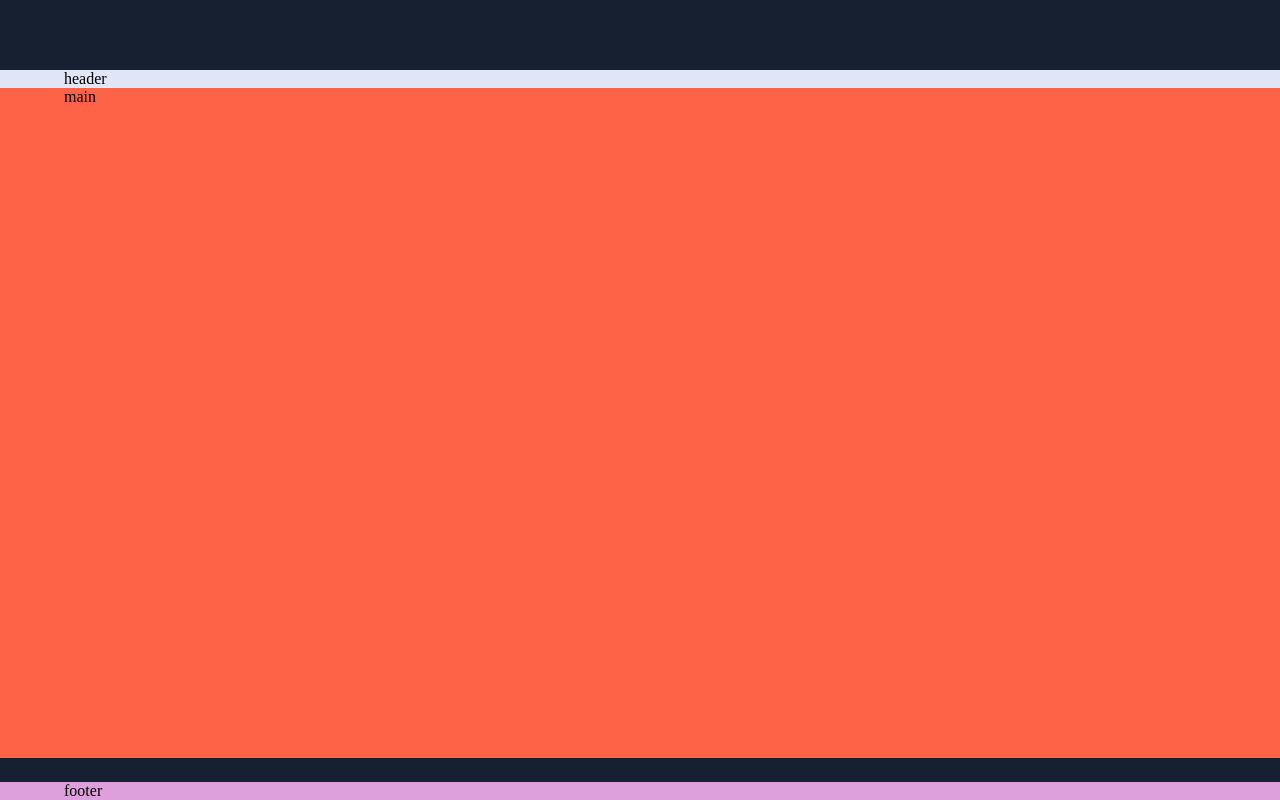
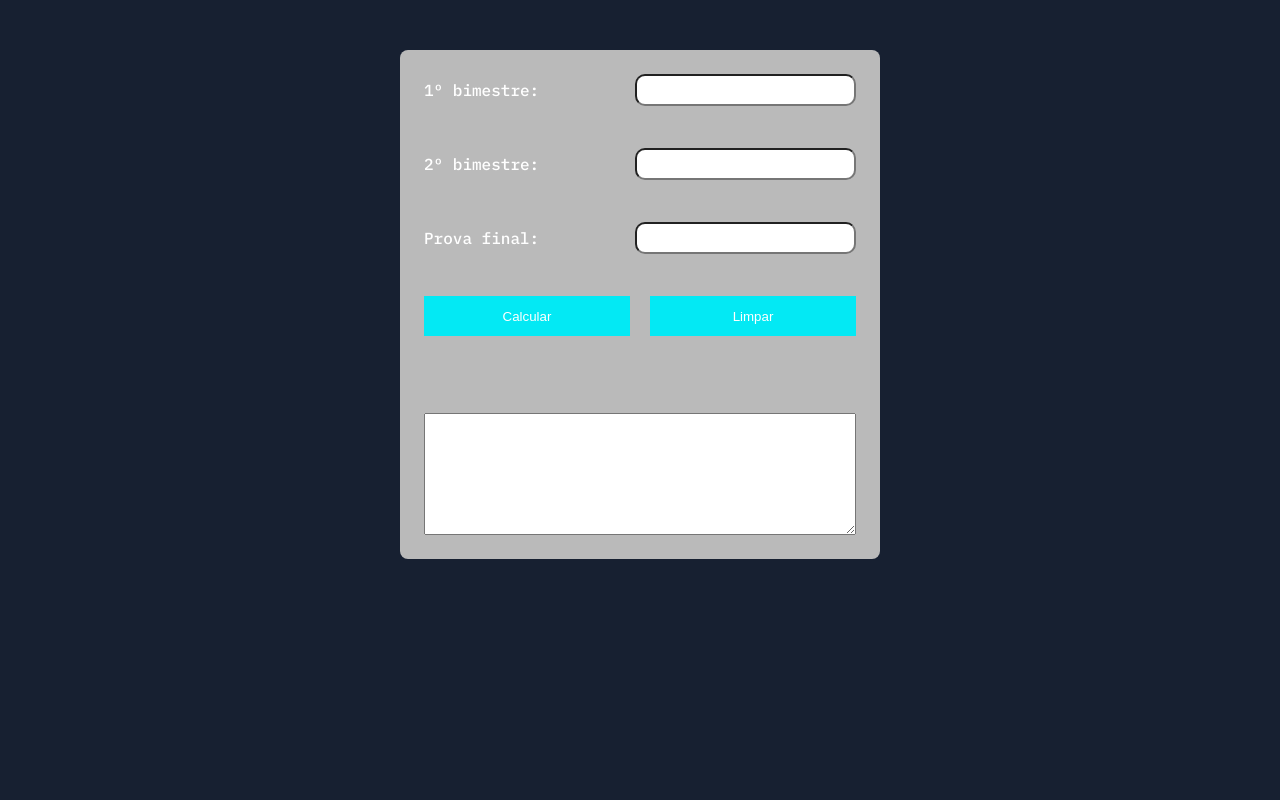
Before and after one commit to Rickson-Rocha/Calculador-de-notas---ifrn, a plain HTML site: page index.html in a window 1280 px wide. Drawn offline with Linux system fonts and the light colour scheme.

Commit message:
ajustando formulário

```diff
--- a/index.html
+++ b/index.html
@@ -6,22 +6,39 @@
     <meta name="viewport" content="width=device-width, initial-scale=1.0">
     <title>Calculador de Notas - ifrn</title>
     <link rel="stylesheet" href="style.css">
+    <link rel="preconnect" href="https://fonts.googleapis.com">
+    <link rel="preconnect" href="https://fonts.gstatic.com" crossorigin>
+    <link href="https://fonts.googleapis.com/css2?family=Roboto:ital,wght@0,100;0,400;1,100;1,300&display=swap" rel="stylesheet">
+    <link rel="preconnect" href="https://fonts.googleapis.com">
+<link rel="preconnect" href="https://fonts.gstatic.com" crossorigin>
+<link href="https://fonts.googleapis.com/css2?family=IBM+Plex+Mono:ital,wght@0,100;0,300;0,500;1,200;1,400&display=swap" rel="stylesheet">
 </head>
 <body>
-    <header>
+    <form action="">
+
         <div class="container">
-        header
-       </div>
-    </header>
-    <main>
-        <div class="container">
-            main
-        </div>
-    </main>
-    <footer>
-        <div class="container">
-             footer
-        </div>
-    </footer>
+            <div class="input_area">
+                <!-- <h2>1º Bimestre:</h2> -->
+                <label for="">1º bimestre:</label>
+                <input id="1bms" type="number">
+            </div>
+            <div class="input_area">
+           <!--      <h2>2º Bimestre</h2> -->
+                <label for="">2º bimestre:</label>
+                <input id="2bms" type="number">
+            </div>
+            <div class="input_area">
+                <!-- <h2>Prova final</h2> -->
+                <label for="">Prova final:</label>
+                <input id="Pvbms" type="number">
+            </div>
+            <div class="btn">
+            <button type="submit">Calcular</button>
+            <button type="reset">Limpar</button>
+            </div>
+            <textarea name="" id="text_area" rows="8"></textarea>
+            </div>
+    </form>
+
 </body>
 </html>
--- a/style.css
+++ b/style.css
@@ -4,30 +4,71 @@
     box-sizing: border-box;
 }
 
+
 body{
-    height: 100vh;
     background-color: #172031;
     display: flex;
-    flex-direction: column;
+    align-items: center;
+    justify-content: center;
+    font-family: 'IBM Plex Mono', monospace;
+}
 
+label{
+    margin-block-start: 0em;
+    color: white;
+}
+.input_area{
+    width: 100%;
+    display: flex;
+    align-items: center;
+    justify-content: space-between;
 
 }
+input{
+    height: 2rem;
+    border-radius: 10px;
+    padding: 12px 20px;
+}
+input:focus{
+    box-shadow: rgba(0, 0, 0, 0.12) 0px 3px 8px;
+}
+textarea{
+    width: 100%;
+    margin-top: 2em;
+}
 .container{
-    height: 100%;
-    display: grid;
-    grid-template-columns: repeat(12,1fr);
-    width: 90vw;
-    margin: auto;
+    background-color: #BABABA;
+    display: inline-flex;
+    padding: 1.5em;
+    border-radius: 0.5em;
+    flex-direction: column;
+    align-items: center;
+    width: 30em;
+    margin-top:50px;
+    gap: 42px;
+
 }
-header{
-    background-color: #E1E6F6;
-    margin-top:70px;
+
+.form{
+    display: flex;
+    justify-content: center;
+    height: 200px;
 }
-main{
-    background-color: tomato;
-    flex-grow: 1;
+.btn{
+    display: flex;
+    flex-direction: row;
+    gap: 20px;
+    height: 3em;
+    width: 100%;
 }
-footer{
-    background-color: plum;
-    margin-top:24px;
+button{
+    height: 3em;
+    width: 100%;
+    background-color: #03E9F4;
+    border: none;
+    color: white;
+    flex-direction: row;
 }
+button:hover{
+    cursor: pointer;
+}
```
